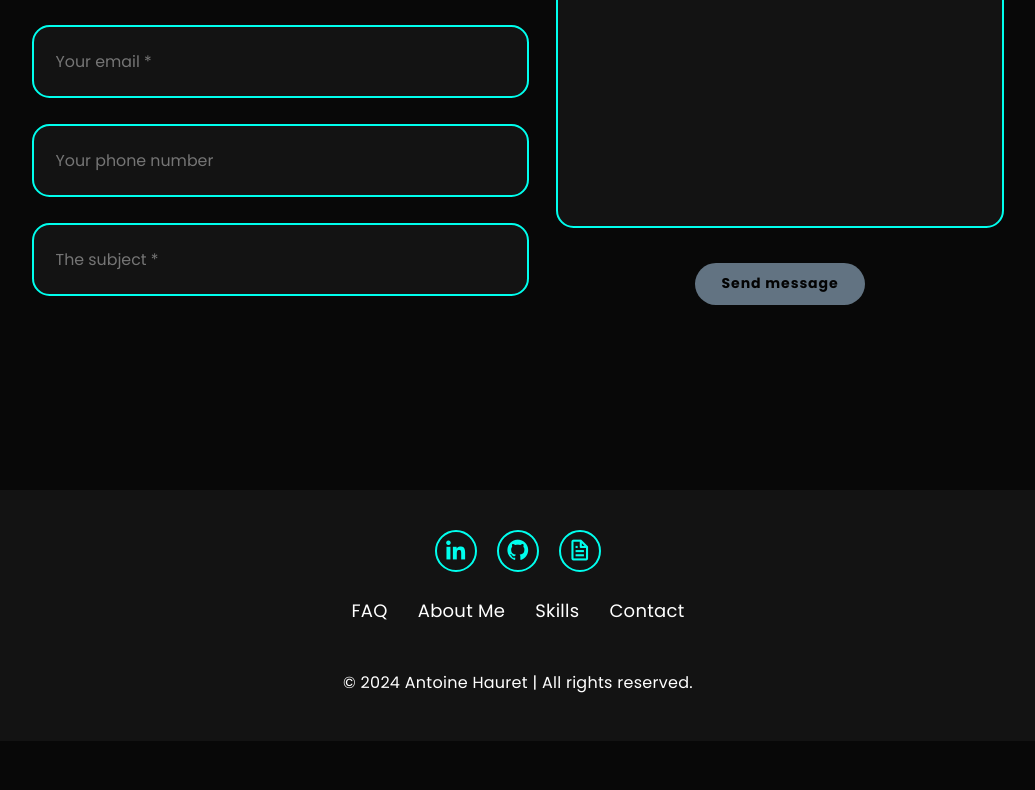
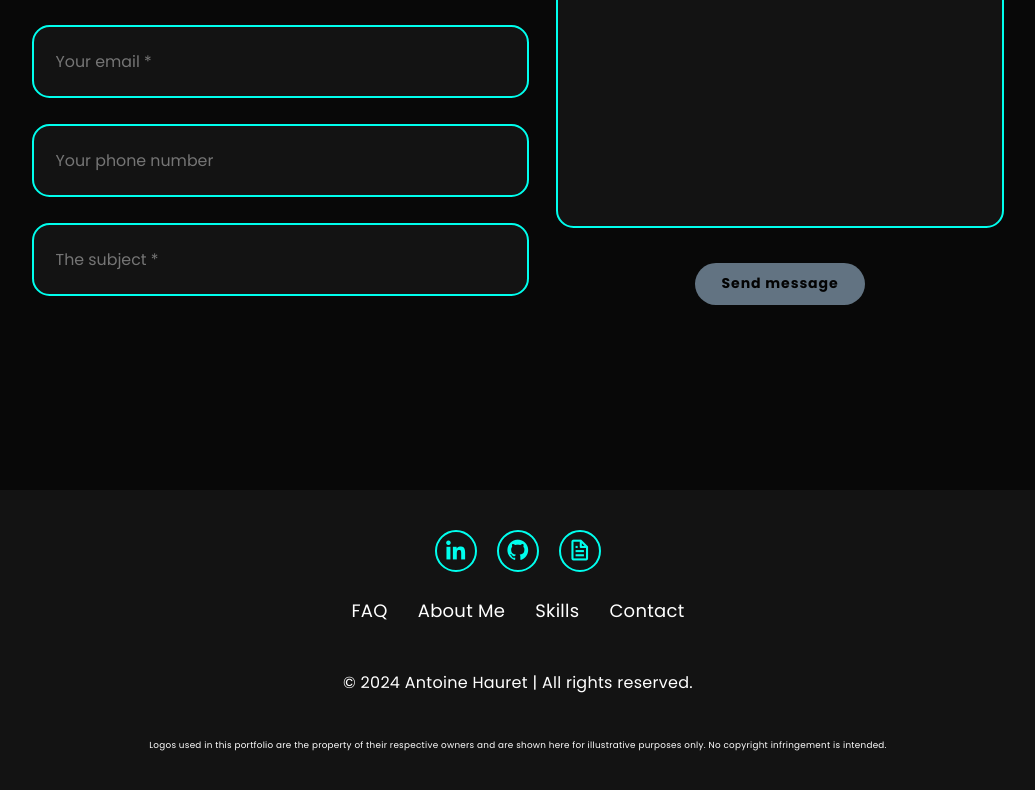
Before and after one commit to Antoinehrt/Portfolio, an Angular app: page / in a window 1280 px wide. Shown: the part 3889-4679 px from the top of the page, without its empty margins (122-1157 px from the left). Before the commit the page ends 4630 px from the top, so only its background shows below. Built offline with nearby package versions, Linux system fonts and the light colour scheme; no server answers.

Commit message:
hotfix(education): add a precision on the licence

```diff
--- a/src/app/app.component.html
+++ b/src/app/app.component.html
@@ -45,4 +45,8 @@
   <p class="copyright">
     © 2024 Antoine Hauret | All rights reserved.
   </p>
+  <div class="copyright" style="font-size: 1rem">
+    Logos used in this portfolio are the property of their respective owners and are shown here for illustrative
+    purposes only. No copyright infringement is intended.
+  </div>
 </footer>
```
